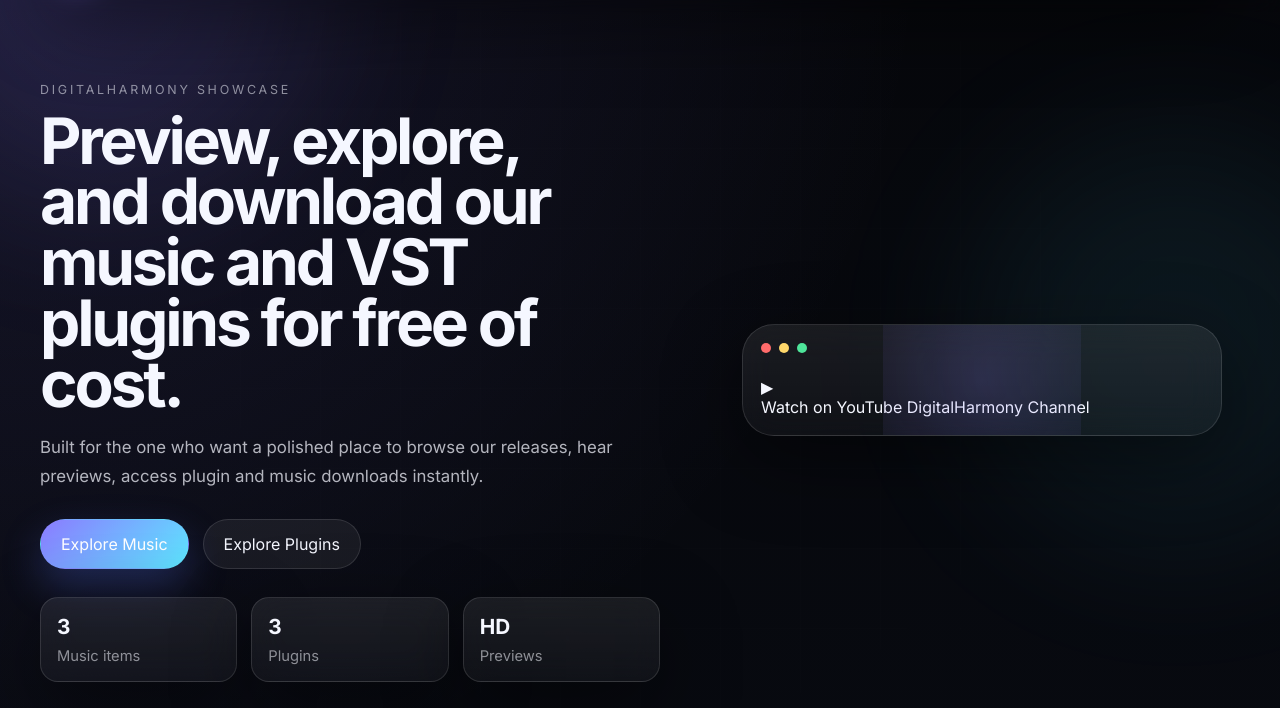
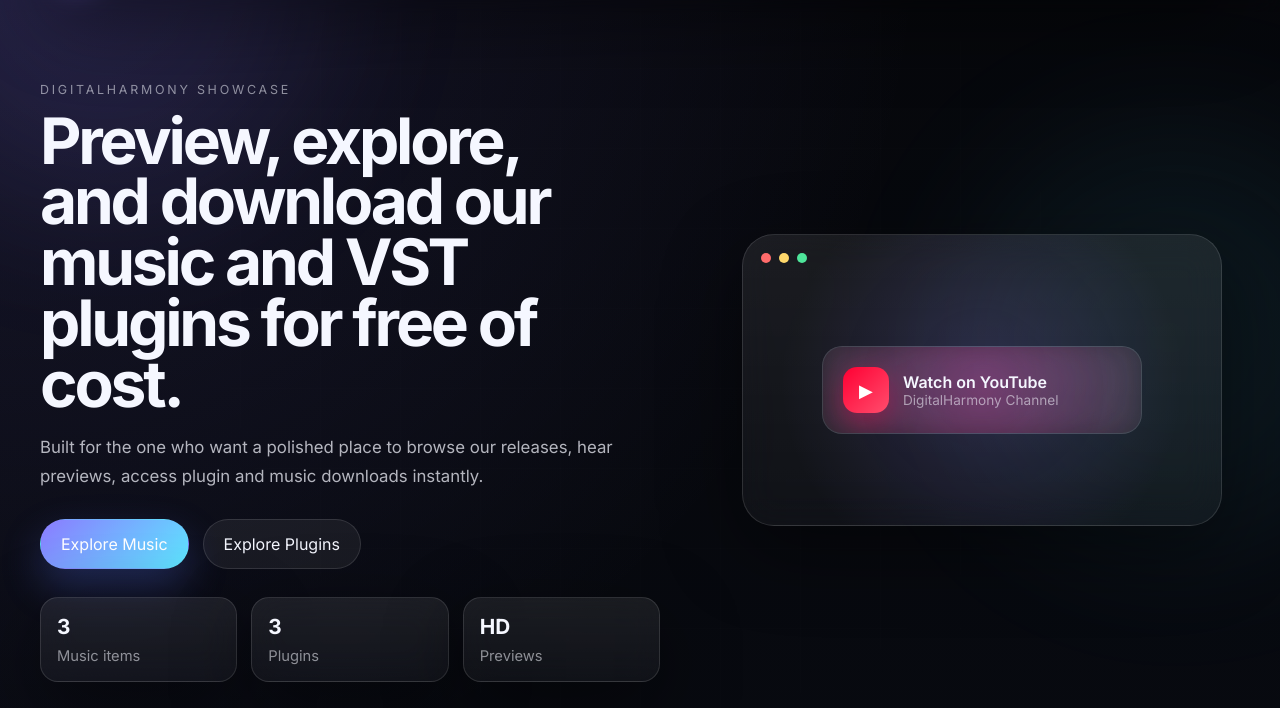
Before and after one commit to GogoHeeHaaw/Gogo, a plain HTML site: page index.html in a window 1280 px wide. Shown: the part 92-800 px from the top of the page. Drawn offline with Linux system fonts and the light colour scheme.

Commit message:
Add YouTube card styles and hover effects
Added styles for YouTube card components including hover effects and animations.

```diff
--- a/styles.css
+++ b/styles.css
@@ -268,7 +268,7 @@
 .yellow{ background:#ffd86b; }
 .green{ background:#4ee59a; }
 
-.logo-container{
+.yt-visual{
   position: relative;
   z-index: 1;
   display:flex;
@@ -278,34 +278,92 @@
   padding:20px 0 34px;
 }
 
-.logo{
+/* MAIN CARD */
+.yt-card{
+  position: relative;
   width:100%;
   max-width:320px;
+  padding:20px;
   border-radius:20px;
+  text-decoration:none;
+  overflow:hidden;
 
-  /* 🔁 constant animation */
-  animation: logoFloat 4s ease-in-out infinite, glowPulse 3s ease-in-out infinite;
+  background: rgba(255,255,255,0.05);
+  border:1px solid rgba(255,255,255,0.1);
 
-  transition: transform .3s ease, filter .3s ease;
+  backdrop-filter: blur(14px);
+
+  transition: all .35s ease;
 }
 
-/* 🌊 floating motion */
-@keyframes logoFloat{
-  0%,100%{ transform:translateY(0px); }
-  50%{ transform:translateY(-10px); }
+/* 🔁 animated glow layer */
+.yt-glow{
+  position:absolute;
+  inset:-40%;
+  background: radial-gradient(circle, rgba(255,0,80,0.35), transparent 60%);
+  animation: ytPulse 4s ease-in-out infinite;
 }
 
-/* ✨ glow breathing */
-@keyframes glowPulse{
-  0%{
-    filter: drop-shadow(0 0 10px #5de7ff);
-  }
-  50%{
-    filter: drop-shadow(0 0 25px #8b7bff);
-  }
-  100%{
-    filter: drop-shadow(0 0 10px #5de7ff);
-  }
+/* content */
+.yt-content{
+  position: relative;
+  z-index: 2;
+  display:flex;
+  align-items:center;
+  gap:14px;
+}
+
+/* icon */
+.yt-icon{
+  width:46px;
+  height:46px;
+  border-radius:14px;
+  display:flex;
+  align-items:center;
+  justify-content:center;
+
+  background: linear-gradient(135deg, #ff0033, #ff4d6d);
+  color:white;
+  font-size:18px;
+
+  box-shadow: 0 10px 30px rgba(255,0,80,0.4);
+}
+
+/* text */
+.yt-title{
+  display:block;
+  font-weight:600;
+}
+.yt-sub{
+  display:block;
+  font-size:.85rem;
+  color:var(--muted-2);
+}
+
+/* ✨ hover magic */
+.yt-card:hover{
+  transform: translateY(-6px) scale(1.03);
+  border-color: rgba(255,0,80,0.5);
+  box-shadow: 0 20px 60px rgba(255,0,80,0.25);
+}
+
+.yt-card:hover .yt-icon{
+  transform: scale(1.1);
+}
+
+.yt-card:hover .yt-glow{
+  animation: ytPulseFast 1.5s ease-in-out infinite;
+}
+
+/* animations */
+@keyframes ytPulse{
+  0%,100%{ opacity:.4; transform: scale(1); }
+  50%{ opacity:.8; transform: scale(1.2); }
+}
+
+@keyframes ytPulseFast{
+  0%,100%{ opacity:.6; transform: scale(1); }
+  50%{ opacity:1; transform: scale(1.4); }
 }
 
 /* 🖱️ hover effect */
```
